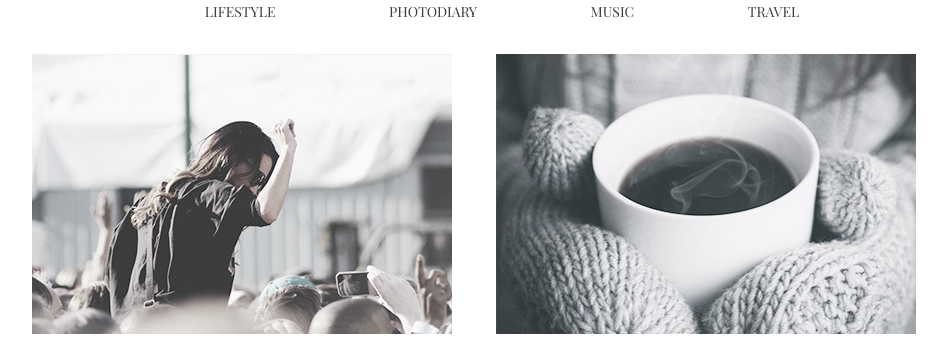
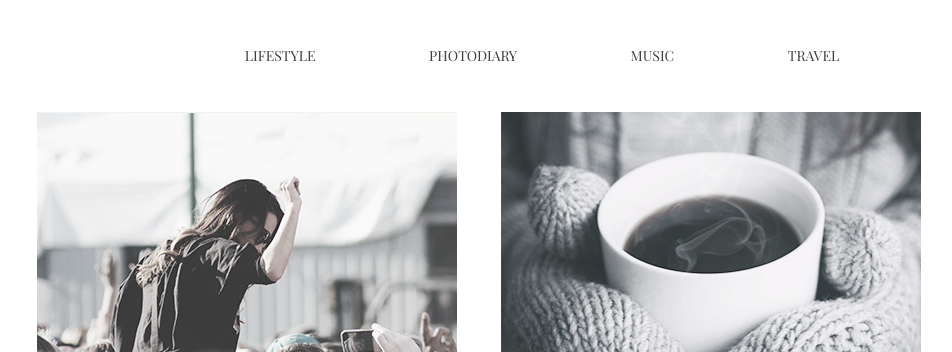
Before and after one commit to ekaterina8aleksa/goit-fe-course, a plain HTML site: page module-3/index.html in a window 1280 px wide. Shown: the top 352 px of the page, without its empty margins (158-1110 px from the left). Drawn offline with nearby package versions, Linux system fonts and the light colour scheme.

Commit message:
added class wrapper to nav menu

```diff
--- a/module-3/css/style.css
+++ b/module-3/css/style.css
@@ -7,10 +7,10 @@ html {
   box-sizing: inherit;
 }
 .wrapper {
-  width: 960px;
+  width: 970px;
   margin: 0 auto;
   padding-top: 30px;
-  padding-left: 30px;
+  padding-left: 40px;
 
 }
 .text {
@@ -38,7 +38,8 @@ input[type="radio"].visually-hidden {
   overflow: hidden;
 }
 .site-navigation{
-    margin: 0 auto;
+    width: 970px;
+    text-align: right;
 }
 .site-navigation li {
     list-style-type: none;
--- a/module-3/index.html
+++ b/module-3/index.html
@@ -13,7 +13,7 @@
   <body class="text">
     <header>
       <h1 class="visually-hidden">Module-3 styles css</h1>
-      <nav class="site-navigation">
+      <nav class="wrapper">
         <ul class="site-navigation">
           <li><a href="#" class="link text">Lifestyle</a></li>
           <li><a href="#" class="link text">Photodiary</a></li>
```
